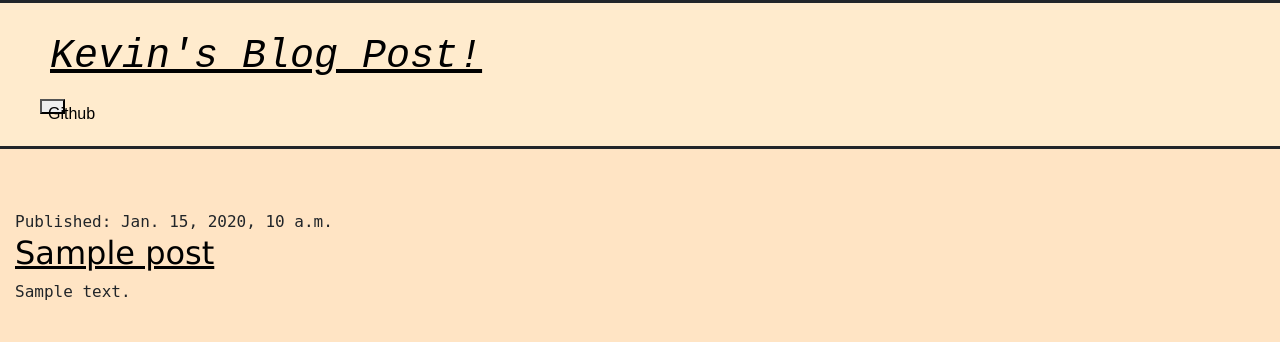
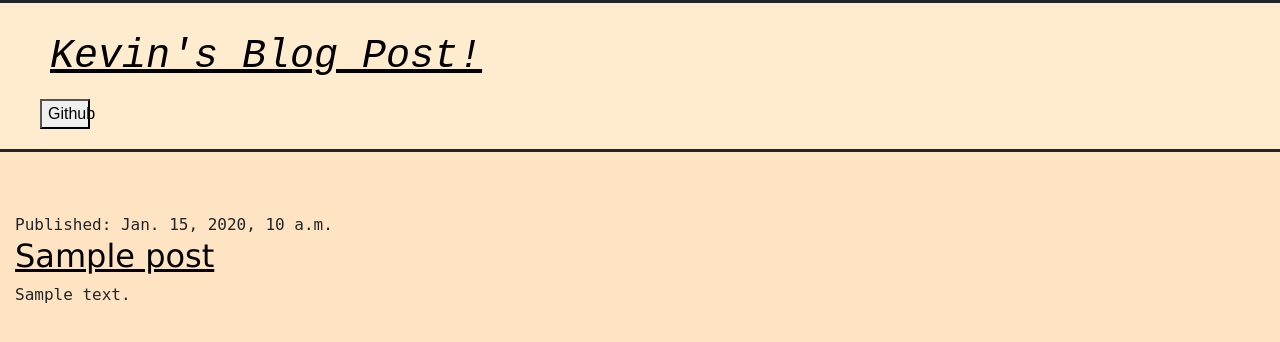
Before and after one commit to Kevin06x/Web-Blog-Post, a Django app: template blog/templates/blog/post_list.html in a window 1280 px wide. Shown: the top 342 px of the page. Run offline with Django 3.2, Linux system fonts and the light colour scheme; the template is opened without the code that fills it: values that come from a table or form of the project are taken from there, others are empty; tables that the repository leaves empty hold one stand-in row (values such as "Sample post").

Commit message:
Update Button

```diff
--- a/blog/static/CSS/blog.css
+++ b/blog/static/CSS/blog.css
@@ -56,7 +56,10 @@
 }
 
 .git{
-    width:25px;
-    height: 15px;
+    outline: none;
+    width: 50px;
+    height: 30px;
+    right: 15px;
+    top: 15px;
 
 }
```
